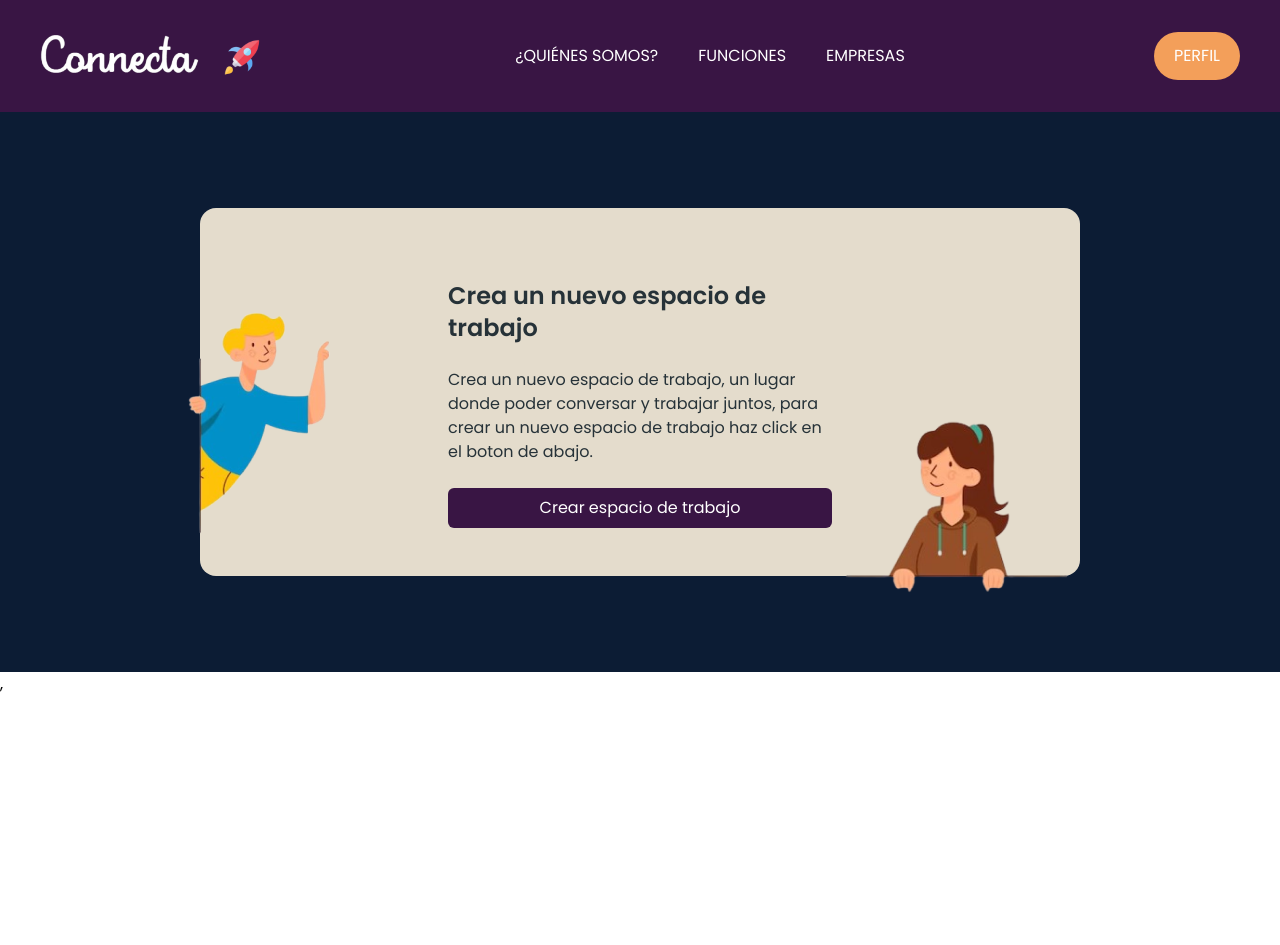
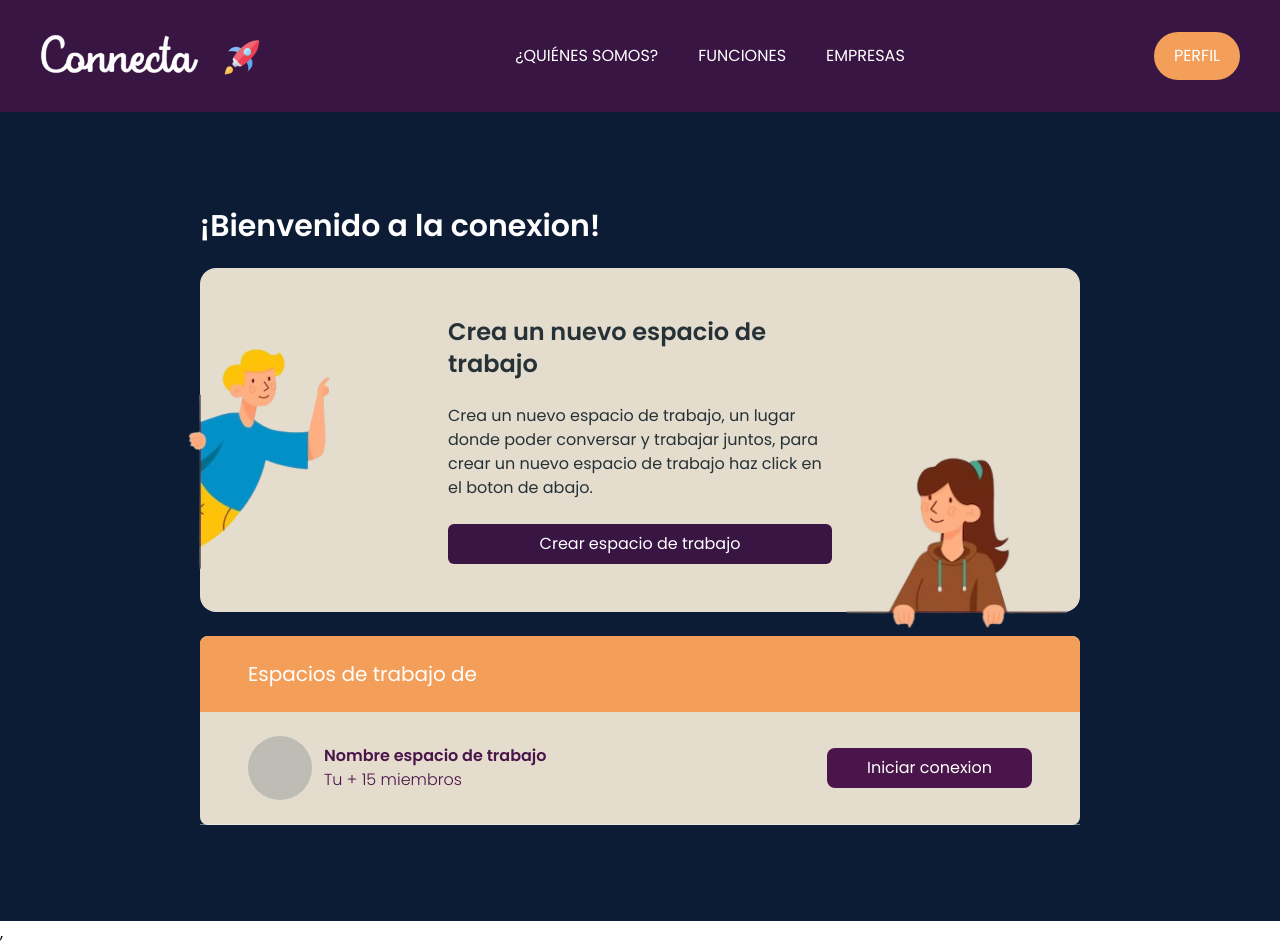
Before and after one commit to No-Country/s10-07-t-express-react-slack, a React (Vite) app in the folder frontend/: page /workspaces in a window 1280 px wide. Before the commit the page ends 800 px from the top, so only its background shows below. Built offline with nearby package versions, Linux system fonts and the light colour scheme; no server answers.

Commit message:
add workspaces of one user

```diff
--- /dev/null
+++ b/frontend/src/components/workflows/CardWorkspace.tsx
@@ -0,0 +1,16 @@
+const CardWorkspace = () => {
+    return(
+        <div className="px-12 py-6 w-full border-b border-b-white/40 flex items-center justify-between">
+            <div className="flex items-center gap-x-3">
+                {/* <img src="" alt="" className="rounded-full"/> */}
+                <div className="h-16 w-16 bg-gray-500/30 rounded-full"></div>
+                <div className="text-secundary-color">
+                    <h3 className="font-semibold">Nombre espacio de trabajo</h3>
+                    <span className="font-thin">Tu + 15 miembros</span>
+                </div>
+            </div>
+            <button className="bg-secundary-color text-white rounded-lg px-10 py-2">Iniciar conexion</button>
+        </div>
+    )
+}
+export default CardWorkspace;
--- a/frontend/src/components/workflows/FirstStepWorkspace.tsx
+++ b/frontend/src/components/workflows/FirstStepWorkspace.tsx
@@ -6,7 +6,7 @@ import { validateUser } from '../../redux/slices/user.slice'
 const FirstStepWorkspace = () => {
 
   const dispatch = useAppDispatch()
-  const { email } = useAppSelector((state) => state.user)
+  const { _id } = useAppSelector((state) => state.user)
   const { nameWorkspace } = useAppSelector((state) => state.workspace)
 
   useEffect(() => {
@@ -21,11 +21,11 @@ const FirstStepWorkspace = () => {
     e.preventDefault()
     let body = {
       nameWorkspace,
-      emailWorkspace: email
+      userId: _id
     }
     if (nameWorkspace.length > 3 && nameWorkspace.length < 40) {
       dispatch(createWorkspace(body))
-      window.location.href = "./secondstep"
+      // window.location.href = "./secondstep"
     }
   }
 
--- a/frontend/src/components/workflows/InitialPage.tsx
+++ b/frontend/src/components/workflows/InitialPage.tsx
@@ -4,6 +4,7 @@ import chicoWorkspace from "../../assets/chico-workspace.png"
 import chicaWorkspace from "../../assets/chica-workspace.png"
 import { Link } from "react-router-dom";
 import { validateUser } from "../../redux/slices/user.slice";
+import CardWorkspace from "./CardWorkspace";
 
 const InitialPage = () => {
 
@@ -15,10 +16,10 @@ const InitialPage = () => {
   }, [])
 
   return (
-    <section className="w-full py-24 flex items-center justify-center bg-background">
+    <section className="w-full py-24 flex flex-col items-center gap-y-6 bg-background">
+      <h2 className="text-3xl text-white font-semibold mr-[16em]">¡Bienvenido a la conexion!</h2>
       <div className="relative w-[55em] flex items-center justify-center px-20 py-12 bg-background-container-workspace text-text-workspace rounded-2xl">
         <div className="flex flex-col gap-y-6 w-96">
-      <h3>{email}</h3>
           <h3 className="text-2xl font-semibold">Crea un nuevo espacio de trabajo</h3>
           <p>
             Crea un nuevo espacio de trabajo, un lugar donde poder conversar
@@ -30,6 +31,16 @@ const InitialPage = () => {
         <img src={chicoWorkspace} className="absolute -left-7 bottom-8"/>
         <img src={chicaWorkspace} className="absolute -bottom-[4.3rem] -right-10"/>
       </div>
+      {
+        <div className="bg-background-container-workspace w-[55em] flex flex-col items-center p-0 rounded-lg">
+          <span className="w-full bg-button-orange text-xl rounded-t-lg px-12 py-6 text-white">
+            Espacios de trabajo de <span className="font-semibold">{email}</span>
+          </span>
+          <div className="w-full">
+            <CardWorkspace/>
+          </div>
+        </div>
+      }
     </section>
   )
 }
--- a/frontend/src/redux/slices/workspace.slice.ts
+++ b/frontend/src/redux/slices/workspace.slice.ts
@@ -2,20 +2,24 @@ import { createAsyncThunk, createSlice } from '@reduxjs/toolkit'
 import type { PayloadAction } from '@reduxjs/toolkit'
 import axios, { AxiosResponse } from 'axios';
 
+// userId: workSpace.userId,
+//       nameWorkSpace: validations.nameWorkSpace,
+//       channels: workSpace.channels
+
 interface Workspace {
   nameWorkspace: string;
-  emailWorkspace: string;
+  userId: string;
   // members: string[]
 }
 
 const initialState: Workspace = {
   nameWorkspace: "",
-  emailWorkspace: "",
+  userId: "",
   // members: [],
 }
 
 export const createWorkspace = createAsyncThunk('workspace/create', async (body: Workspace) => {
-  const response = await axios.post("http://localhost:3001/workspace", body) as AxiosResponse<Workspace>
+  const response = await axios.post("http://localhost:3001/workSpaces", body) as AxiosResponse<Workspace>
   return response.data
 })
 
@@ -34,10 +38,15 @@ export const workspaceSlice = createSlice({
     }
   },
   extraReducers(builder){
-    builder.addCase(createWorkspace.fulfilled, (state, action) => {
-      state = action.payload
-      return action.payload;
-    })
+    builder
+      .addCase(createWorkspace.fulfilled, (state, action) => {
+        state = action.payload
+        return action.payload;
+      })
+      .addCase(createWorkspace.rejected, (state, action) => {
+        console.log(state)
+        console.log(action.error, action.payload);
+      })
   }
 })
 
```
Also changed, not shown: 1 other file (tests, documents, lock files or other folders).
